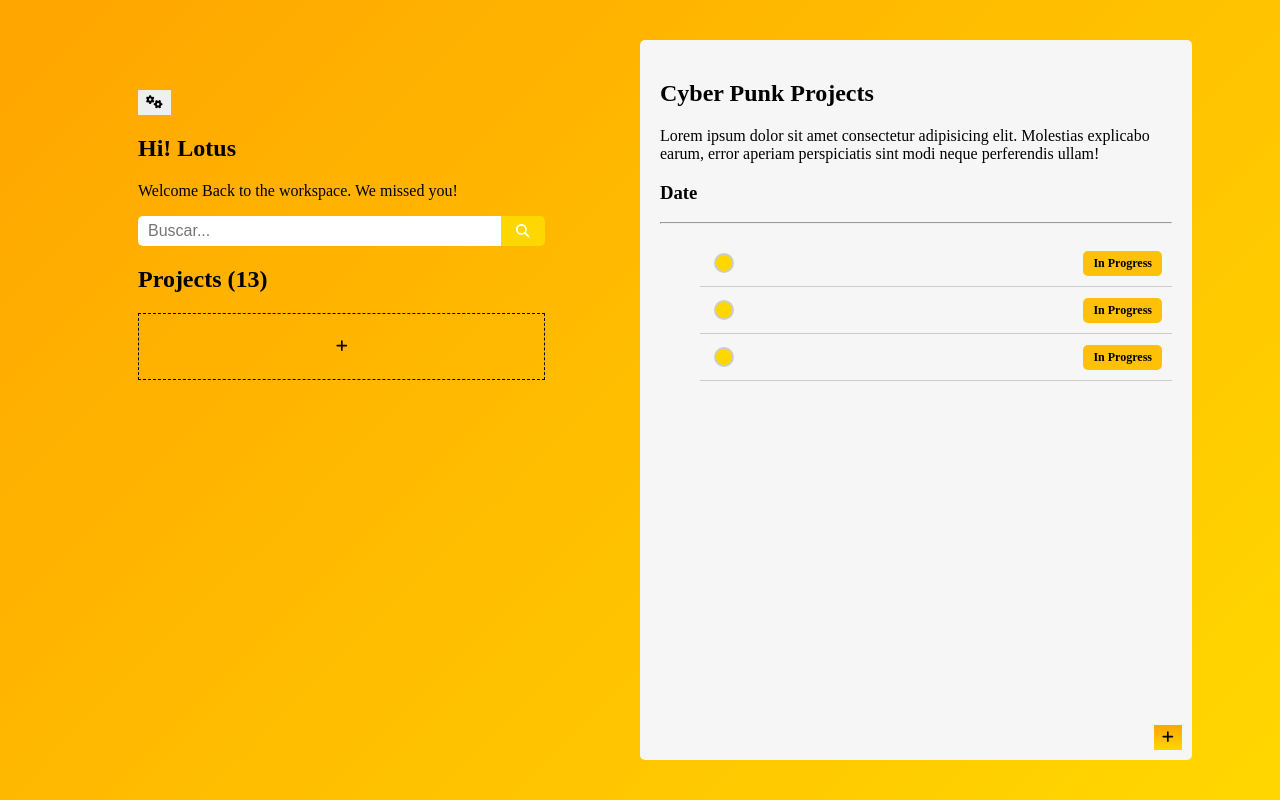
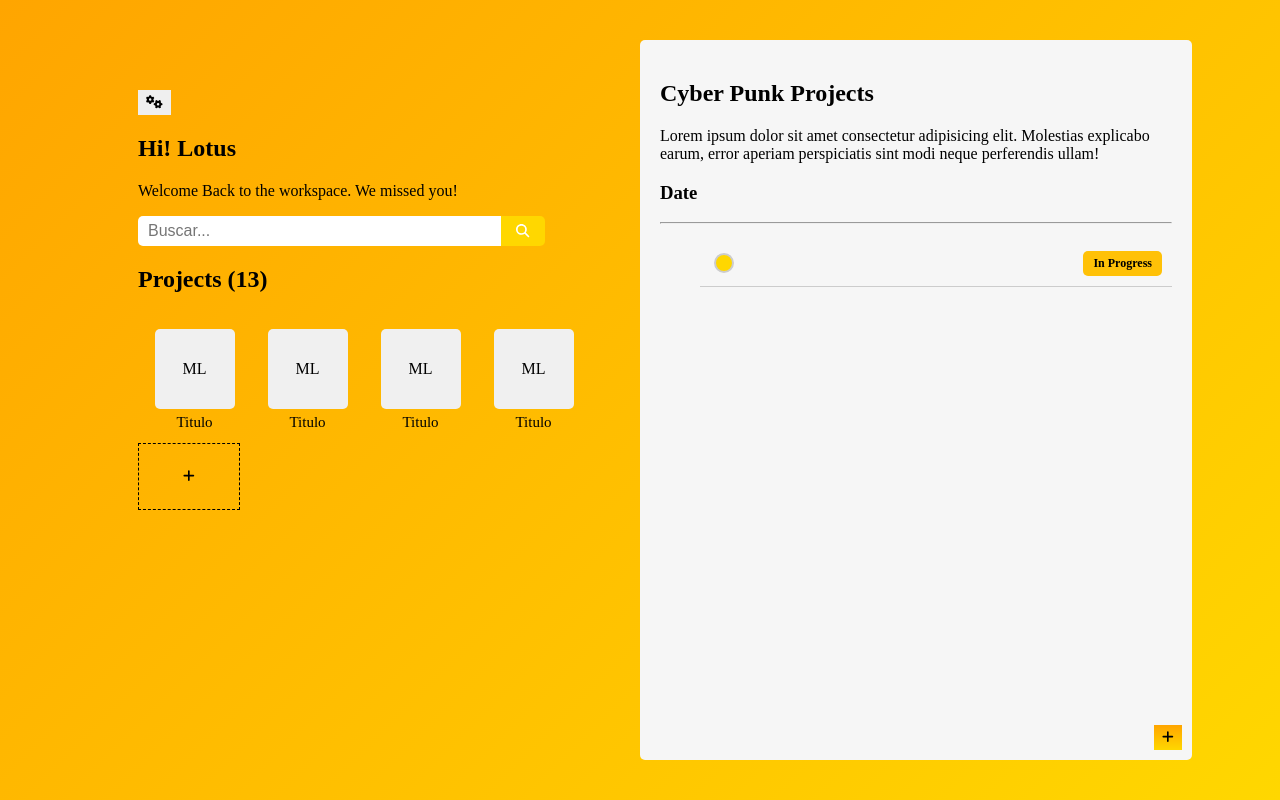
Before and after one commit to StyleLotus/ProjectManager, a React (Vite) app: page / in a window 1280 px wide. Built offline with nearby package versions, Linux system fonts and the light colour scheme.

Commit message:
UI Finished, Functions in progress

```diff
--- /dev/null
+++ b/src/components/ProjectCard.jsx
@@ -0,0 +1,18 @@
+//Styles Added
+
+import "../styles/projectCard.css";
+
+import "../styles/projectCard.css";
+
+const SquareComponent = () => {
+  return (
+    <div>
+      <div className="square">
+        <p className="content">ML</p>
+      </div>
+      <h2 className="title">Titulo</h2>
+    </div>
+  );
+};
+
+export default SquareComponent;
--- a/src/components/ProjectsPanel.jsx
+++ b/src/components/ProjectsPanel.jsx
@@ -3,6 +3,7 @@ import SearchBar from "./SearchBar";
 import ProjectModal from "./ProjectModal";
 import TaskModal from "./TaskModal";
 import TaskCard from "./TaskCard";
+import ProjectCard from "./ProjectCard"
 
 // Importacion de los estilos
 
@@ -27,6 +28,10 @@ export default function ProjectsPanel() {
           Projects <span className="numberOfProjects"> (13)</span>
         </h2>
         <div className="projectsContainer">
+          <ProjectCard></ProjectCard>
+          <ProjectCard></ProjectCard>
+          <ProjectCard></ProjectCard>
+          <ProjectCard></ProjectCard>
           <button className="btn addProjectBtn">
             <FontAwesomeIcon icon={faPlus} />
           </button>
@@ -45,8 +50,6 @@ export default function ProjectsPanel() {
           <hr />
           <ul>
             <TaskCard />
-            <TaskCard />
-            <TaskCard />
           </ul>
           <button className="btnAll addTaskBtn">
             <FontAwesomeIcon icon={faPlus} />
--- a/src/components/TaskModal.jsx
+++ b/src/components/TaskModal.jsx
@@ -19,6 +19,7 @@ export default function TaskModal() {
     // Limpiar los campos después de agregar el Tarea
     setName("");
     setDueDate("");
+    setDescription("")
 
     // Cerrar el modal
   };
--- /dev/null
+++ b/src/styles/projectCard.css
@@ -0,0 +1,22 @@
+.square {
+  width: 80px;
+  height: 80px;
+  background-color: #f0f0f0;
+  border-radius: 5px;
+  margin: auto;
+}
+
+.title {
+  margin-top: 5px;
+  font-size: 15px;
+  font-weight: normal;
+  text-align: center;
+}
+
+.content {
+  display: flex;
+  justify-content: center;
+  align-items: center;
+  height: 100%;
+  text-align: center;
+}
--- a/src/styles/projectPanel.css
+++ b/src/styles/projectPanel.css
@@ -34,6 +34,11 @@ settingsBtn{
   margin: 40px 80px;
 }
 
+.projectsContainer{
+  display: grid;
+  grid-template-columns: repeat(4, 1fr);
+}
+
 .leftContainer {
   position: relative;
   padding: 50px;
```
